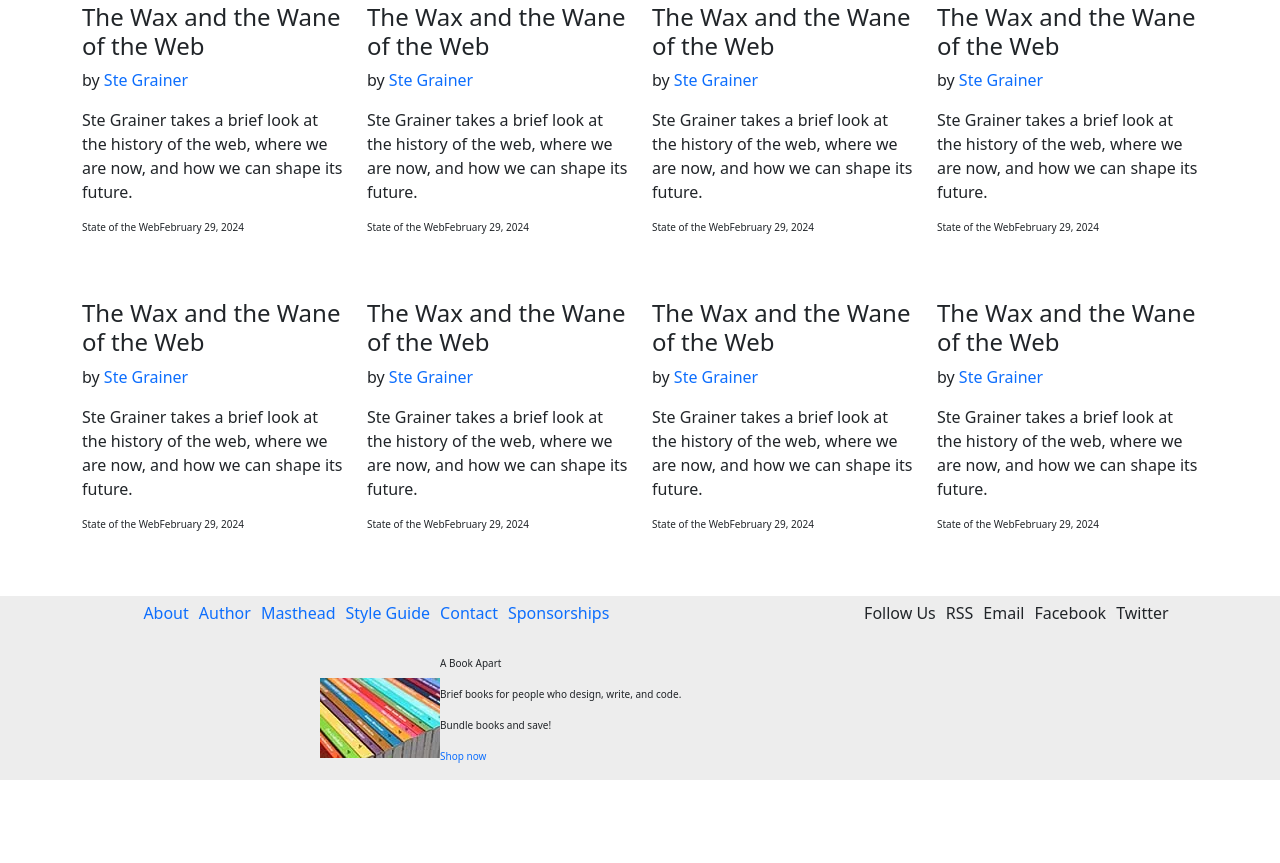
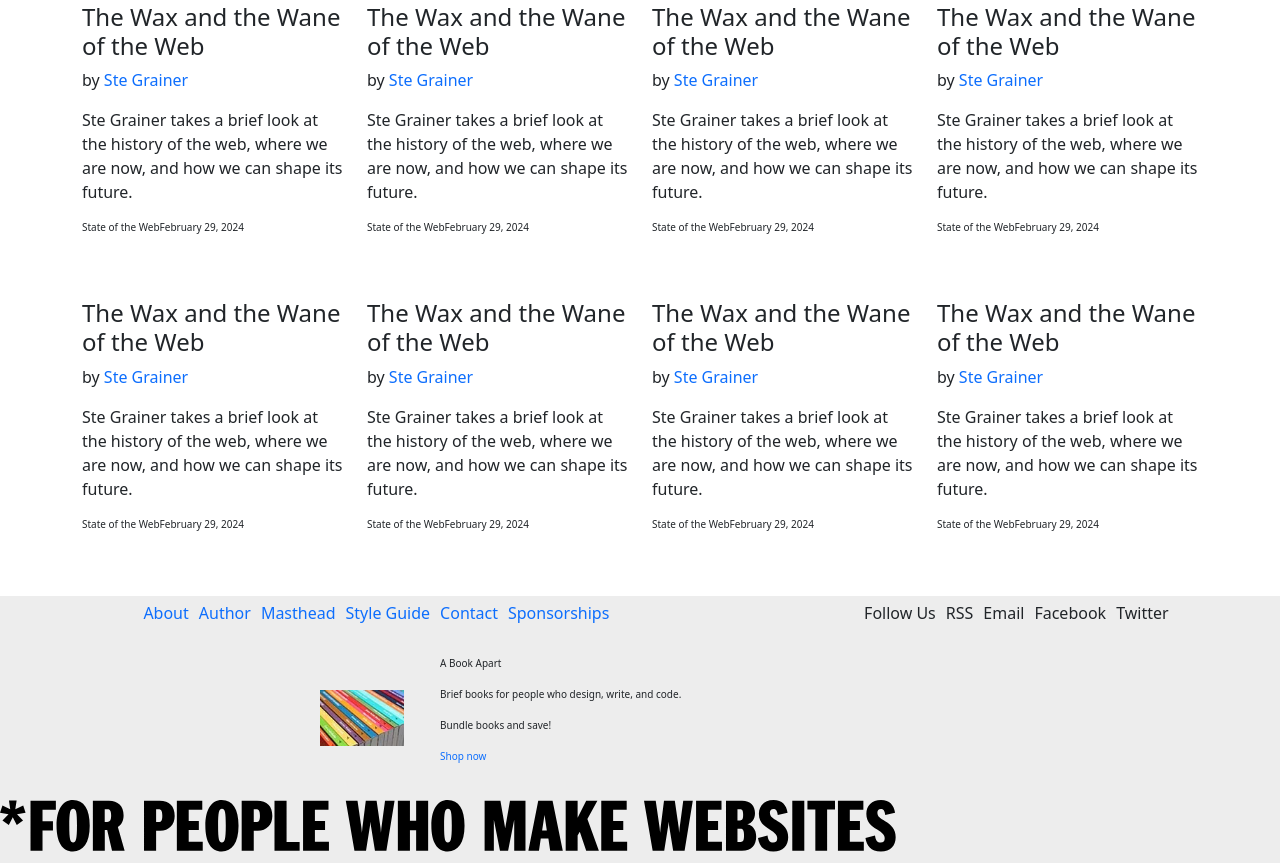
Before and after one commit to umairansari92/A-List-Part-Clone, a plain HTML site: page index.html in a window 1280 px wide. Shown: the part 1599-2462 px from the top of the page. Before the commit the page ends 2389 px from the top, so only its background shows below. Drawn offline with nearby package versions, Linux system fonts and the light colour scheme.

Commit message:
new file:   images/ala-logo-big.webp #    modified:   index.html #    modified:   style.css

```diff
--- a/index.html
+++ b/index.html
@@ -231,6 +231,9 @@
             </div>
 
         </div>
+        <div class="img">
+            <img src="./images/bg_for-people-who.svg" alt="">
+        </div>
     </footer>
 </body>
 <script src="https://cdn.jsdelivr.net/npm/@popperjs/core@2.11.8/dist/umd/popper.min.js"
--- a/style.css
+++ b/style.css
@@ -83,3 +83,9 @@ footer{
     align-items: center;
 
 }
+
+
+footer img{
+    max-width: 70%;
+    margin: 10px auto;
+}
```
Also changed, not shown: images/bg_for-people-who.svg (added).
